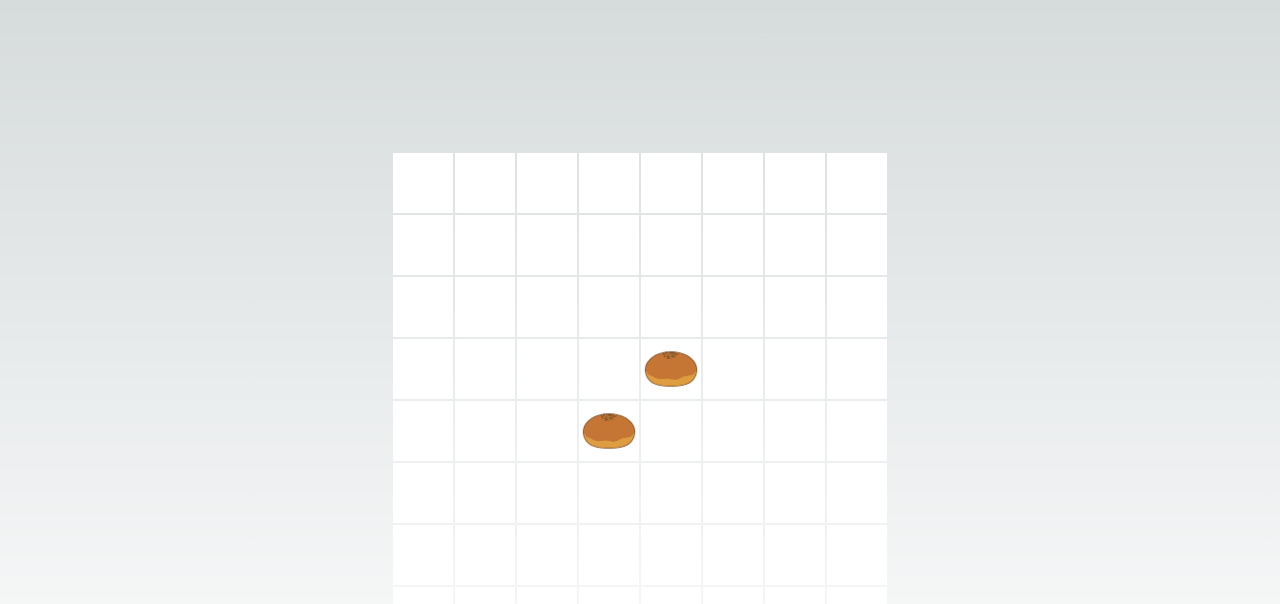
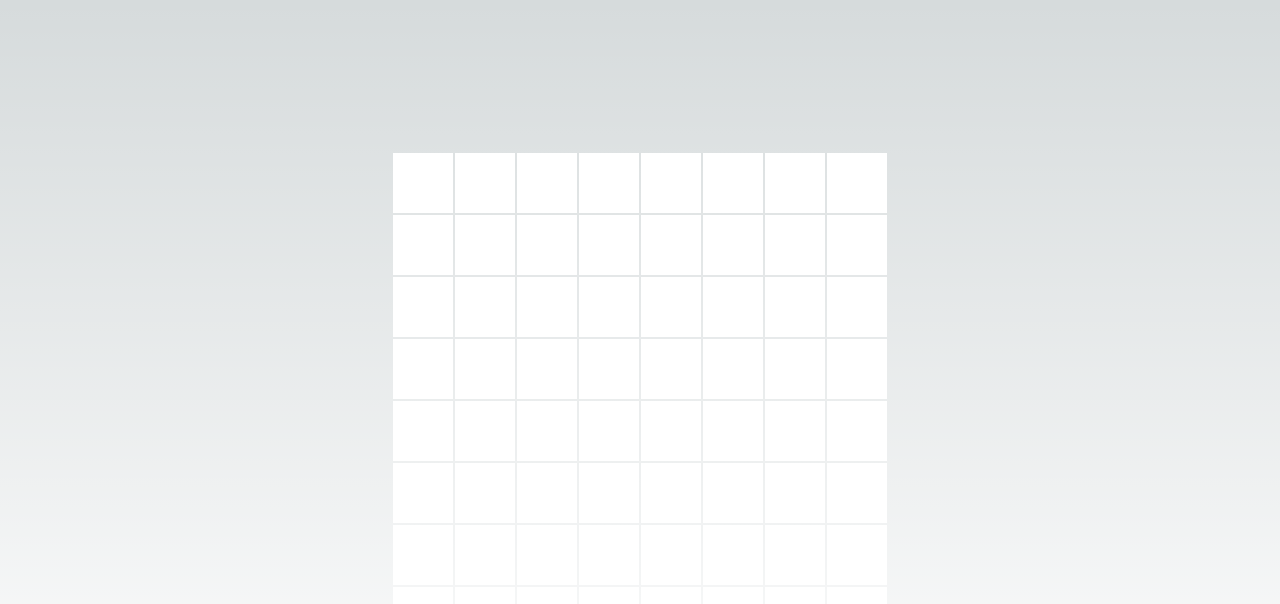
Before and after one commit to kajiyai/AnpanReversi, a Next.js app: page / in a window 1280 px wide. Shown: the top 604 px of the page. Built offline with nearby package versions, Linux system fonts and the light colour scheme.

Commit message:
アンパンおけるようになった

```diff
--- a/pages/index.tsx
+++ b/pages/index.tsx
@@ -1,7 +1,11 @@
-import React from 'react';
+// アンパンの画像パス
+const IMG_PATH01 = '/anpan.png'
+
+import React, { useState } from 'react';
 
 const TwoDimensionalArray: React.FC = () => {
   const twoDimensionalArray: number[][] = [];
+  const [clicked, setClicked] = useState<number[][]>(Array(8).fill(Array(8).fill(0)));
 
   for (let i = 0; i < 8; i++) {
     twoDimensionalArray[i] = [];
@@ -15,6 +19,14 @@ const TwoDimensionalArray: React.FC = () => {
   twoDimensionalArray[4][3] = 1;
   twoDimensionalArray[4][4] = 0;
 
+  const handleClick = (i: number, j: number) => {
+    setClicked((prevState) => {
+      const newState = JSON.parse(JSON.stringify(prevState));
+      newState[i][j] = prevState[i][j] === 1 ? 0 : 1;
+      return newState;
+    });
+  };
+
   return (
     <div className="grid-container">
       <table>
@@ -22,12 +34,11 @@ const TwoDimensionalArray: React.FC = () => {
           {twoDimensionalArray.map((row, i) => (
             <tr key={i}>
               {row.map((col, j) => (
-                <td key={j}>
-                  {col === 1 ? (
+                <td key={j} onClick={() => handleClick(i, j)}>
+                  {clicked[i][j] === 1 ? (
                     <div className="grid-item-active">
                       <img
-                        // anpan img
-                        src={'/anpan.png'}
+                        src={IMG_PATH01}
                         alt="your-image"
                         style={{
                           display: 'block',
```
